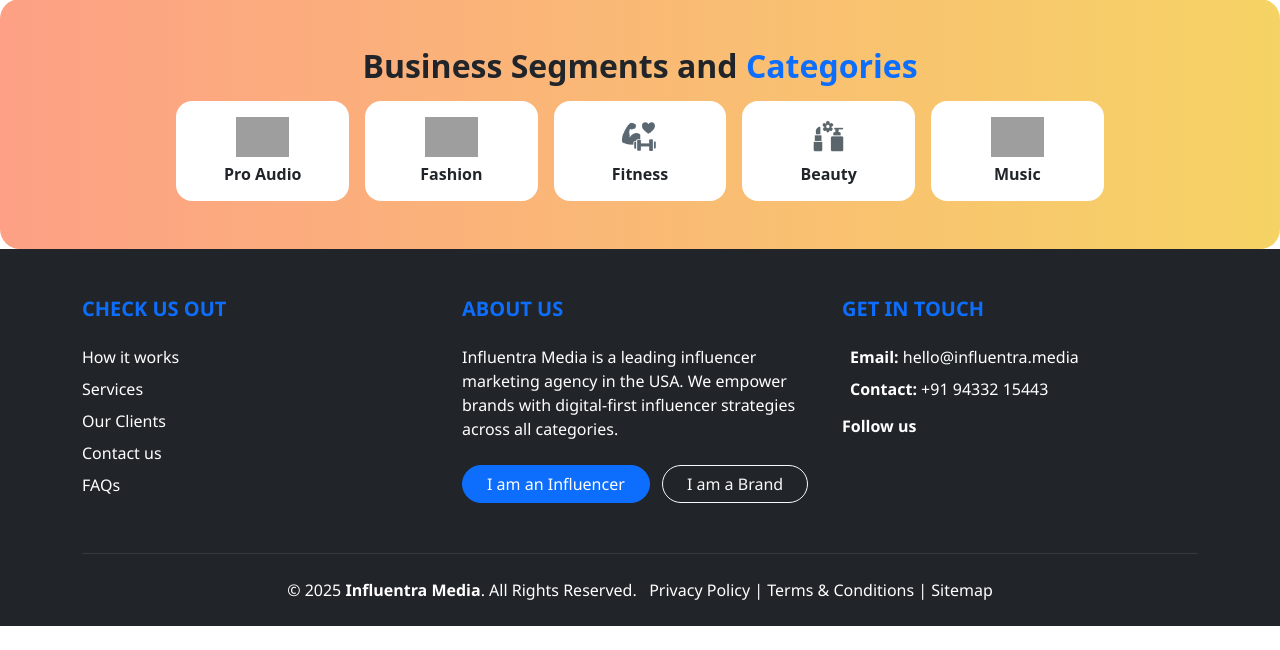
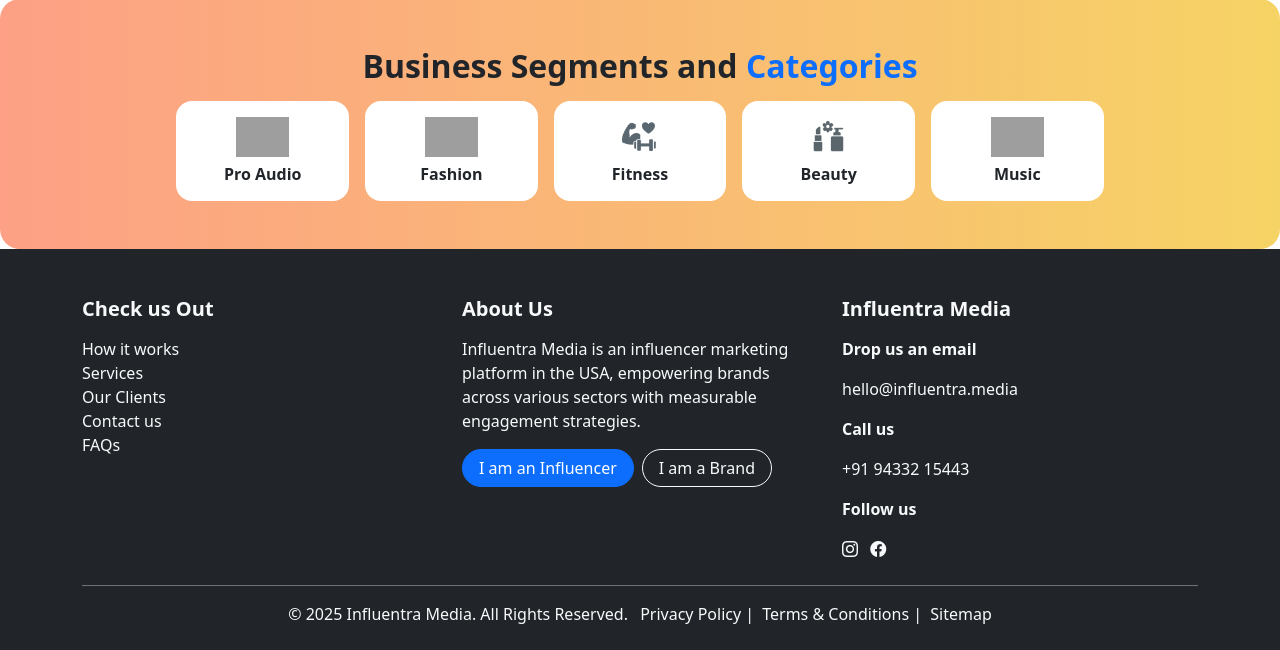
Before and after one commit to sukanta481/influentra-media, a PHP site: page / in a window 1280 px wide. Shown: the part 1958-2608 px from the top of the page. Before the commit the page ends 2584 px from the top, so only its background shows below. Run offline with PHP 8.4, Linux system fonts and the light colour scheme; grey boxes are pictures that could not be loaded.

Commit message:
updated footer

```diff
--- a/footer.php
+++ b/footer.php
@@ -1,47 +1,52 @@
 
-<footer class="bg-dark text-white pt-5 pb-4" style="font-family: 'Segoe UI', sans-serif;">
-  <div class="container text-md-left">
+<footer class="bg-dark text-light pt-5 pb-4">
+  <div class="container">
     <div class="row">
-
-      <div class="col-md-4 mb-4">
-        <h5 class="text-uppercase mb-4 fw-bold text-primary">Check us Out</h5>
+      <!-- Navigation Links -->
+      <div class="col-md-4">
+        <h5 class="fw-bold mb-3">Check us Out</h5>
         <ul class="list-unstyled">
-          <li><a href="#" class="text-white text-decoration-none d-block mb-2">How it works</a></li>
-          <li><a href="#" class="text-white text-decoration-none d-block mb-2">Services</a></li>
-          <li><a href="#" class="text-white text-decoration-none d-block mb-2">Our Clients</a></li>
-          <li><a href="#" class="text-white text-decoration-none d-block mb-2">Contact us</a></li>
-          <li><a href="#" class="text-white text-decoration-none d-block mb-2">FAQs</a></li>
+          <li><a href="#" class="text-light text-decoration-none">How it works</a></li>
+          <li><a href="#" class="text-light text-decoration-none">Services</a></li>
+          <li><a href="#" class="text-light text-decoration-none">Our Clients</a></li>
+          <li><a href="#" class="text-light text-decoration-none">Contact us</a></li>
+          <li><a href="#" class="text-light text-decoration-none">FAQs</a></li>
         </ul>
       </div>
 
-      <div class="col-md-4 mb-4">
-        <h5 class="text-uppercase mb-4 fw-bold text-primary">About Us</h5>
-        <p class="mb-4">Influentra Media is a leading influencer marketing agency in the USA. We empower brands with digital-first influencer strategies across all categories.</p>
-        <div>
-          <button class="btn btn-primary rounded-pill px-4 me-2 mb-2">I am an Influencer</button>
-          <button class="btn btn-outline-light rounded-pill px-4 mb-2">I am a Brand</button>
+      <!-- About Us -->
+      <div class="col-md-4">
+        <h5 class="fw-bold mb-3">About Us</h5>
+        <p>Influentra Media is an influencer marketing platform in the USA, empowering brands across various sectors with measurable engagement strategies.</p>
+        <div class="d-flex gap-2 mt-3">
+          <button class="btn btn-primary rounded-pill px-3">I am an Influencer</button>
+          <button class="btn btn-outline-light rounded-pill px-3">I am a Brand</button>
         </div>
       </div>
 
-      <div class="col-md-4 mb-4">
-        <h5 class="text-uppercase mb-4 fw-bold text-primary">Get in Touch</h5>
-        <p class="mb-2"><i class="fas fa-envelope me-2"></i><strong>Email:</strong> hello@influentra.media</p>
-        <p class="mb-3"><i class="fas fa-phone-alt me-2"></i><strong>Contact:</strong> +91 94332 15443</p>
-        <h6 class="fw-bold">Follow us</h6>
-        <a href="#" class="text-white me-3 fs-4"><i class="fab fa-instagram"></i></a>
-        <a href="#" class="text-white fs-4"><i class="fab fa-facebook-f"></i></a>
+      <!-- Contact Info -->
+      <div class="col-md-4">
+        <h5 class="fw-bold mb-3">Influentra Media</h5>
+        <p><strong>Drop us an email</strong></p>
+        <p>hello@influentra.media</p>
+        <p><strong>Call us</strong></p>
+        <p>+91 94332 15443</p>
+        <p><strong>Follow us</strong></p>
+        <a href="#" class="text-light me-2"><i class="bi bi-instagram"></i></a>
+        <a href="#" class="text-light"><i class="bi bi-facebook"></i></a>
       </div>
-
     </div>
 
-    <hr class="mb-4 border-secondary">
-
-    <div class="text-center">
-      <p class="mb-0">© 2025 <strong>Influentra Media</strong>. All Rights Reserved.
-        &nbsp; <a href="#" class="text-white text-decoration-none">Privacy Policy</a> |
-        <a href="#" class="text-white text-decoration-none">Terms & Conditions</a> |
-        <a href="#" class="text-white text-decoration-none">Sitemap</a>
+    <div class="text-center mt-4 pt-3 border-top border-secondary">
+      <p class="mb-0">© 2025 Influentra Media. All Rights Reserved.
+        <a href="#" class="text-light text-decoration-none ms-2">Privacy Policy</a> |
+        <a href="#" class="text-light text-decoration-none ms-1">Terms & Conditions</a> |
+        <a href="#" class="text-light text-decoration-none ms-1">Sitemap</a>
       </p>
     </div>
   </div>
 </footer>
+<script src="https://cdn.jsdelivr.net/npm/bootstrap@5.3.0/dist/js/bootstrap.bundle.min.js"></script>
+<script src="script.js"></script>
+</body>
+</html>
```
